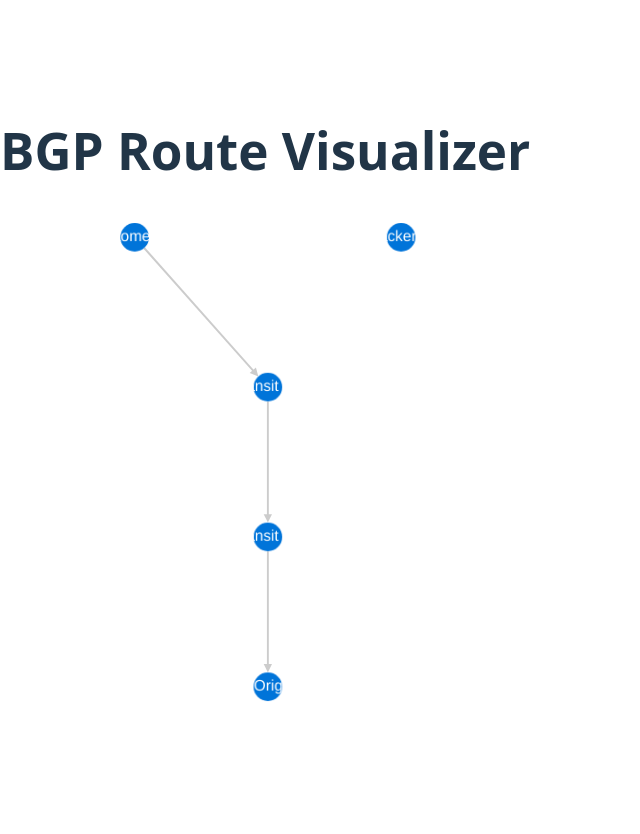
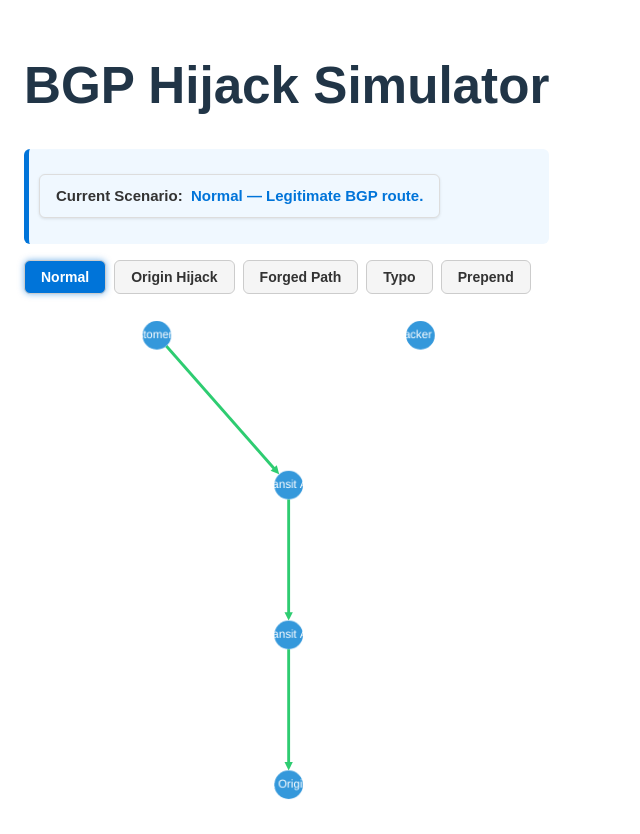
Before and after one commit to aapJoysakoi/BGP, a React (Vite) app: page / in a window 1280 px wide. Shown: the whole page, without its empty margins (0-640 px from the left). Before the commit the page ends 800 px from the top, so only its background shows below. Built offline with nearby package versions, Linux system fonts and the light colour scheme.

Commit message:
added controls, different types of BGP attacks

```diff
--- a/package.json
+++ b/package.json
@@ -10,6 +10,7 @@
     "preview": "vite preview"
   },
   "dependencies": {
+    "cytoscape": "^3.32.0",
     "react": "^19.1.0",
     "react-dom": "^19.1.0"
   },
--- a/src/App.jsx
+++ b/src/App.jsx
@@ -1,9 +1,11 @@
 import React, { useEffect, useState } from "react";
 import Graph from "./components/Graph";
+import Controls from "./components/Controls";
 import "./styles.css";
 
 function App() {
 const [data, setData] = useState(null);
+const [scenario, setScenario] = useState("normal");
 
 useEffect(() => {
 fetch("/bgp_data.json")
@@ -12,10 +14,38 @@ function App() {
 .catch(console.error);
 }, []);
 
+const getScenarioLabel = (key) => {
+const map = {
+normal: "Normal — Legitimate BGP route.",
+hijack_origin_change: "Origin Hijack — An unauthorized AS announces the prefix.",
+hijack_forged_path: "Forged Path — Hijacker fakes the AS path to appear legitimate.",
+hijack_typo: "Typo — A misconfigured AS path leads to disruption.",
+hijack_prepend: "Prepend — AS path prepending alters route preference."
+};
+return map[key] || "Unknown scenario";
+};
+
 return (
-    <div>
-      <h1>BGP Route Visualizer</h1>
-      {data ? <Graph data={data} scenario="normal" /> : <p>Loading...</p>}
+<div style={{ padding: "1.5rem", fontFamily: "sans-serif" }}>
+<h1>BGP Hijack Simulator</h1>
+<p style={{
+fontWeight: "bold",
+marginBottom: "1rem",
+backgroundColor: "#f0f8ff",
+padding: "10px",
+borderRadius: "6px",
+borderLeft: "5px solid #0074D9"
+}}>
+<p style={{ fontWeight: "bold", marginBottom: "1rem", padding: "10px 16px", borderRadius: "6px", border: "1px solid #ddd", backgroundColor: "#f0f8ff", color: "#333", fontSize: "15px", display: "inline-block", boxShadow: "0 1px 3px rgba(0, 0, 0, 0.1)" }}> Current Scenario:&nbsp; <span style={{ color: "#0074D9" }}> {getScenarioLabel(scenario)} </span> </p>
+</p>
+
+ <Controls onChange={setScenario} activeScenario={scenario} />
+
+  {data ? (
+    <Graph data={data} scenario={scenario} />
+  ) : (
+    <p>Loading graph data...</p>
+  )}
 </div>
 );
 }
--- /dev/null
+++ b/src/components/Controls.jsx
@@ -0,0 +1,51 @@
+import React from "react";
+
+const Controls = ({ onChange, activeScenario }) => {
+const scenarios = [
+{ key: "normal", label: "Normal" },
+{ key: "hijack_origin_change", label: "Origin Hijack" },
+{ key: "hijack_forged_path", label: "Forged Path" },
+{ key: "hijack_typo", label: "Typo" },
+{ key: "hijack_prepend", label: "Prepend" }
+];
+
+return (
+<div style={{ marginBottom: "1rem", display: "flex", flexWrap: "wrap", gap: "8px" }}>
+{scenarios.map((s) => {
+const isActive = s.key === activeScenario;
+return (
+<button
+key={s.key}
+onClick={() => onChange(s.key)}
+style={{
+padding: "8px 16px",
+borderRadius: "6px",
+border: "1px solid #ccc",
+backgroundColor: isActive ? "#0074D9" : "#f5f5f5",
+color: isActive ? "#fff" : "#333",
+fontWeight: "bold",
+fontSize: "14px",
+cursor: "pointer",
+transition: "all 0.2s ease",
+boxShadow: isActive ? "0 0 6px rgba(0, 116, 217, 0.5)" : "none"
+}}
+onMouseOver={(e) => {
+if (!isActive) {
+e.target.style.backgroundColor = "#e0f0ff";
+}
+}}
+onMouseOut={(e) => {
+if (!isActive) {
+e.target.style.backgroundColor = "#f5f5f5";
+}
+}}
+>
+{s.label}
+</button>
+);
+})}
+</div>
+);
+};
+
+export default Controls;
--- a/src/components/Graph.jsx
+++ b/src/components/Graph.jsx
@@ -1,5 +1,14 @@
 import React, { useEffect, useRef } from "react";
 import cytoscape from "cytoscape";
+
+// Scenario-specific edge styles
+const styleMap = {
+normal: { color: "#2ecc71", style: "solid" }, // Green
+hijack_origin_change: { color: "#e74c3c", style: "solid" }, // Red
+hijack_forged_path: { color: "#e74c3c", style: "dashed" }, // Red dashed
+hijack_typo: { color: "#95a5a6", style: "dotted" }, // Gray dotted
+hijack_prepend: { color: "#f39c12", style: "dashed" } // Orange dashed
+};
 
 const Graph = ({ data, scenario = "normal" }) => {
 const cyRef = useRef(null);
@@ -7,29 +16,34 @@ const Graph = ({ data, scenario = "normal" }) => {
 useEffect(() => {
 if (!data || !data.ases || !data.paths[scenario]) return;
 
-    // Clear previous graph if exists
 if (cyRef.current) {
   cyRef.current.destroy();
 }
 
-    // Prepare nodes
 const nodes = data.ases.map((as) => ({
-      data: { id: as.id, label: as.label },
+  data: { id: as.id, label: as.label }
 }));
 
-    // Prepare edges from the selected path
-    const edges = data.paths[scenario][0].path.map((asId, index, array) => {
+const path = data.paths[scenario][0].path;
+const style = styleMap[scenario] || styleMap["normal"];
+
+const edges = path.map((asId, index, array) => {
   if (index === 0) return null;
   return {
     data: {
       id: `e${array[index - 1]}_${asId}`,
       source: array[index - 1],
-          target: asId,
+      target: asId
     },
+    style: {
+      "line-color": style.color,
+      "line-style": style.style,
+      "target-arrow-color": style.color,
+      "target-arrow-shape": "triangle"
+    }
   };
 }).filter(Boolean);
 
-    // Init cytoscape
 cyRef.current = cytoscape({
   container: document.getElementById("cy"),
   elements: [...nodes, ...edges],
@@ -38,28 +52,26 @@ const Graph = ({ data, scenario = "normal" }) => {
       selector: "node",
       style: {
         label: "data(label)",
-            "background-color": "#0074D9",
+        "background-color": "#3498db",
         color: "#fff",
         "text-valign": "center",
         "text-halign": "center",
-          },
+        "font-size": "12px"
+      }
     },
     {
       selector: "edge",
       style: {
-            width: 2,
-            "line-color": "#ccc",
-            "target-arrow-color": "#ccc",
-            "target-arrow-shape": "triangle",
-            "curve-style": "bezier",
-          },
-        },
+        width: 3,
+        "curve-style": "bezier"
+      }
+    }
   ],
   layout: {
     name: "breadthfirst",
     directed: true,
-        padding: 10,
-      },
+    padding: 10
+  }
 });
 }, [data, scenario]);
 
```
Also changed, not shown: src/components/Controls.js (deleted), 1 other file (tests, documents, lock files or other folders). Lines whose indentation alone changed are shown as unchanged.
